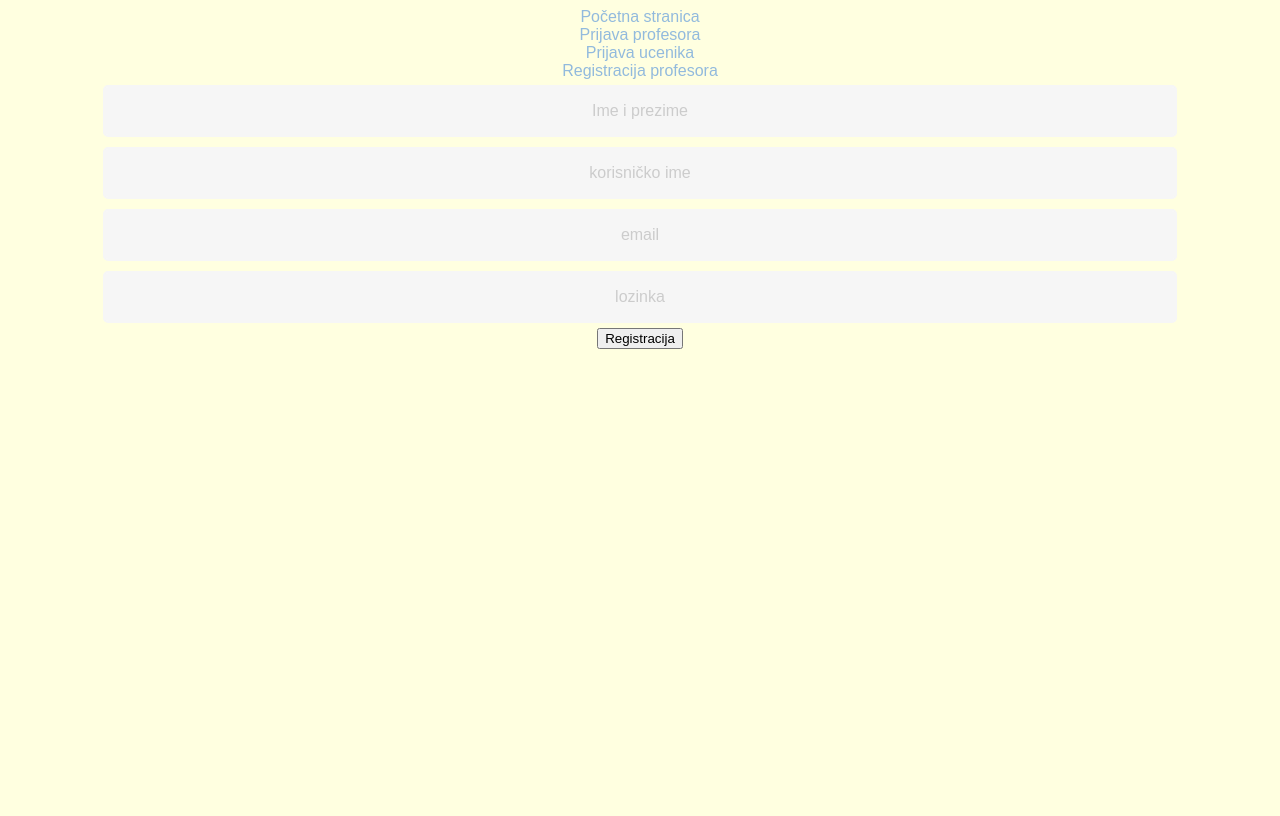
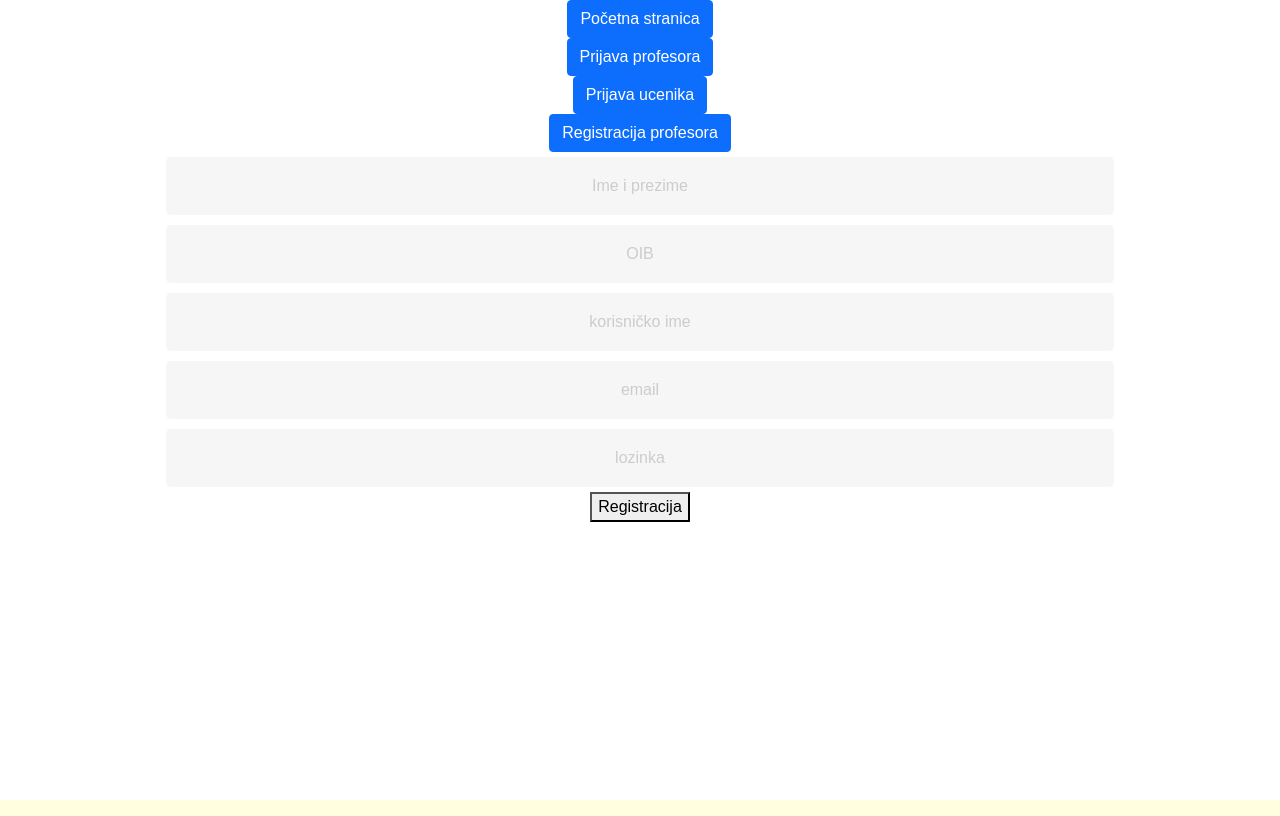
Before and after one commit to Verstopper/Projekt_R_learning_app, a React (Create React App) app in the folder src/main/frontend/app/: page /api/ZabavnoUcenje/profesor/registracija in a window 1280 px wide. Built offline with nearby package versions, Linux system fonts and the light colour scheme.

Commit message:
imported bootstrap, added oib into registration(still not working :(

```diff
--- a/src/main/frontend/app/package.json
+++ b/src/main/frontend/app/package.json
@@ -7,6 +7,7 @@
     "@testing-library/react": "^12.1.2",
     "@testing-library/user-event": "^13.5.0",
     "axios": "^0.24.0",
+    "bootstrap": "^5.1.3",
     "react": "^17.0.2",
     "react-dom": "^17.0.2",
     "react-router-dom": "^6.2.1",
--- a/src/main/frontend/app/src/component/Navbar.js
+++ b/src/main/frontend/app/src/component/Navbar.js
@@ -24,24 +24,24 @@ class NavBar extends Component {
         return (
             <header>
                 <nav>
-                    <a href= "/">Početna stranica</a>
+                    <a className={"btn btn-primary"} href= "/">Početna stranica</a>
                 </nav>
 
                 <div>
                     <div id="hidden">
                         {!isUserLoggedIn &&
                             <div>
-                                <a href="/api/ZabavnoUcenje/profesor/login">Prijava profesora</a>
+                                <a className={"btn btn-primary"} href="/api/ZabavnoUcenje/profesor/login">Prijava profesora</a>
                             </div>
                         }
                         {!isUserLoggedIn &&
                         <div>
-                            <a href="/api/ZabavnoUcenje/ucenik/login">Prijava ucenika</a>
+                            <a className={"btn btn-primary"} href="/api/ZabavnoUcenje/ucenik/login">Prijava ucenika</a>
                         </div>
                         }
                         {!isUserLoggedIn &&
                         <div>
-                            <a href="/api/ZabavnoUcenje/profesor/registracija">Registracija profesora</a>
+                            <a className={"btn btn-primary"} href="/api/ZabavnoUcenje/profesor/registracija">Registracija profesora</a>
                         </div>
                         }
                         {isUserLoggedIn &&
--- a/src/main/frontend/app/src/component/RegistrationComponent.js
+++ b/src/main/frontend/app/src/component/RegistrationComponent.js
@@ -90,6 +90,11 @@ class RegstrationComponent extends React.Component {
                                    value={this.state.imeIPrezime} onChange={this.handleChange}/>
                         </div>
                         <div className="form-inputs">
+                            <label htmlFor="oib"></label>
+                            <input type="text" id="oib" name="oib" placeholder="OIB"
+                                   value={this.state.oib} onChange={this.handleChange}/>
+                        </div>
+                        <div className="form-inputs">
                             <label htmlFor="korisnickoIme"></label>
                             <input type="text" id="korisnickoIme" name="korisnickoIme" placeholder="korisničko ime"
                                    value={this.state.korisnickoIme} onChange={this.handleChange}/>
--- a/src/main/frontend/app/src/index.js
+++ b/src/main/frontend/app/src/index.js
@@ -1,6 +1,7 @@
 import React from 'react';
 import ReactDOM from 'react-dom';
 //import './index.css';
+import '../node_modules/bootstrap/dist/css/bootstrap.min.css';
 import App from './App';
 import reportWebVitals from './reportWebVitals';
 
```
Also changed, not shown: 1 other file (tests, documents, lock files or other folders).
